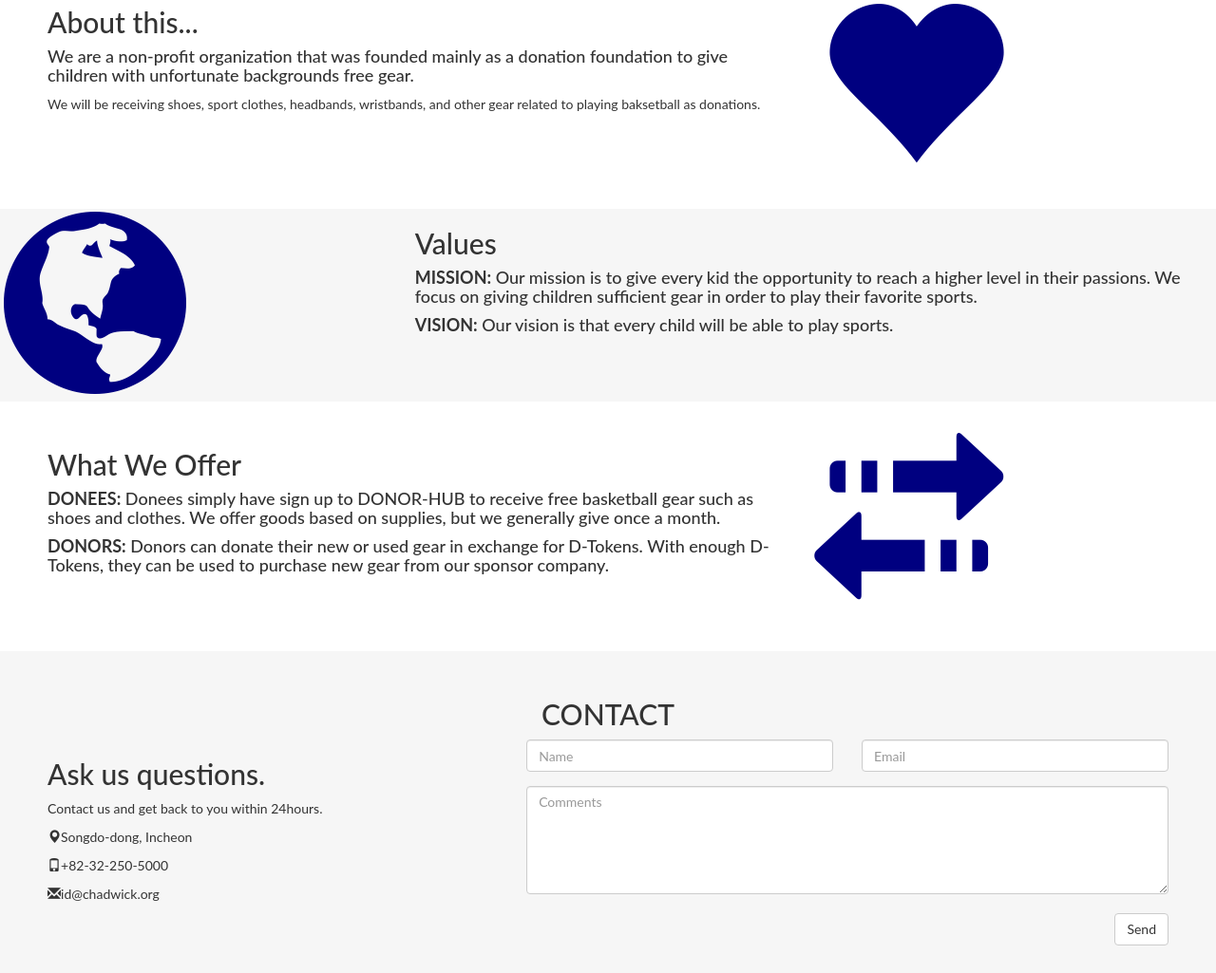
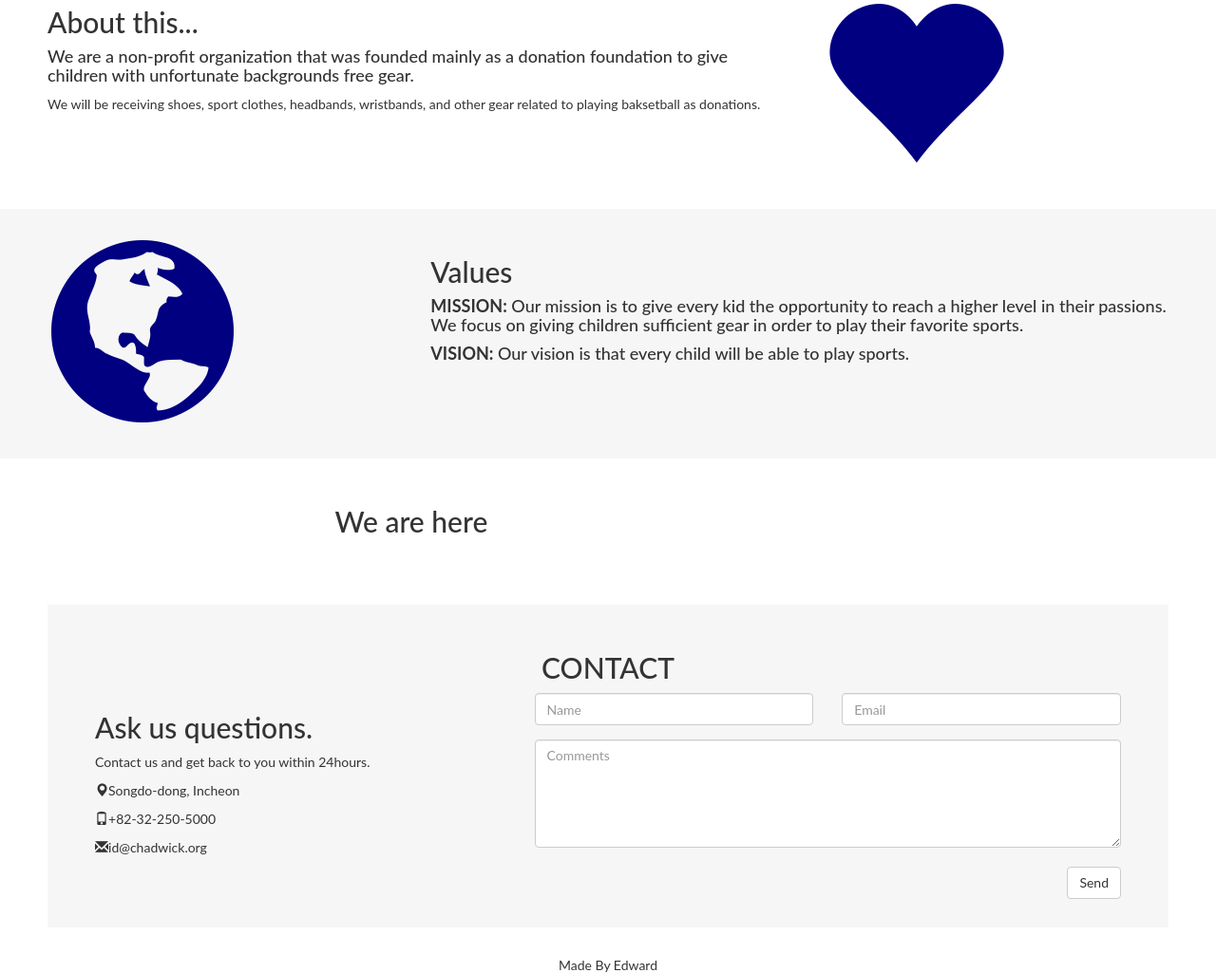
Before and after one commit to edwardcha1/py_web_ver_1-, a Django app: page /about/ in a window 1280 px wide. Shown: the part 333-1358 px from the top of the page at 95% size. Run offline with Django 3.2, Linux system fonts and the light colour scheme; some libraries are stand-ins or nearby versions.

Commit message:
0130 about.html, static video

```diff
--- a/templates/about.html
+++ b/templates/about.html
@@ -19,7 +19,7 @@
             </div>
         </div>
 
-        <div class = "container-fuild bg-grey">
+        <div class = "container-fluid bg-grey">
             <div class = "row">
                 <div class = "col-sm-4">
                     <span class = "glyphicon glyphicon-globe logo"></span>
@@ -34,16 +34,29 @@
         </div>
         <div id="about1" class = "container-fluid">
             <div class = "row">
-                <div class = "col-sm-8">
-                    <h2>What We Offer</h2>
-                    <h4><strong>DONEES:</strong> Donees simply have sign up to DONOR-HUB to receive free basketball gear such as shoes and clothes.
-                        We offer goods based on supplies, but we generally give once a month. </h4>
-                    <h4><strong>DONORS:</strong> Donors can donate their new or used gear in exchange for D-Tokens. With enough D-Tokens,
-                        they can be used to purchase new gear from our sponsor company.</h4>
+                <div class = "col-sm-3"></div>
+                <div class = "col-sm-6">
+                    <h2>We are here</h2>
 
-                </div>
-                <div class = "col-sm-4">
-                    <span class = "glyphicon glyphicon-transfer logo"></span>
+                        <div id="daumRoughmapContainer1611995130563"
+                             class="root_daum_roughmap root_daum_roughmap_landing"></div>
+
+                        <script charset="UTF-8" class="daum_roughmap_loader_script"
+                                src="https://ssl.daumcdn.net/dmaps/map_js_init/roughmapLoader.js"></script>
+
+                        <!-- 실행 스크립트 -->
+                        <script charset="UTF-8">
+                            new daum.roughmap.Lander({
+                                "timestamp" : "1611995130563",
+                                "key" : "247bw",
+                                "mapWidth" : "640",
+                                "mapHeight" : "270"
+                            }).render();
+                        </script>
+                        <br><br><br>
+
+                <div class = "col-sm-3">
+
                 </div>
             </div>
         </div>
```
Also changed, not shown: 1 other file.
